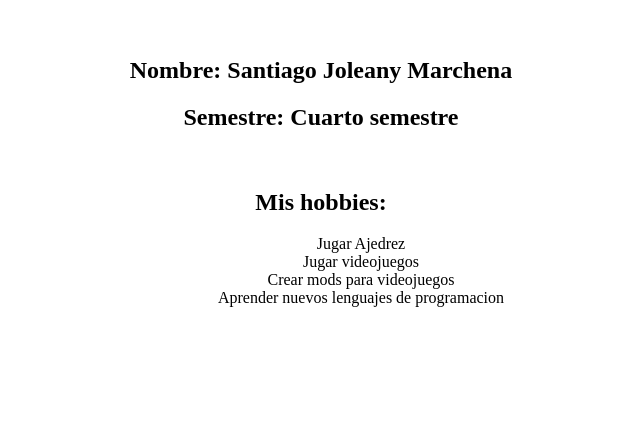
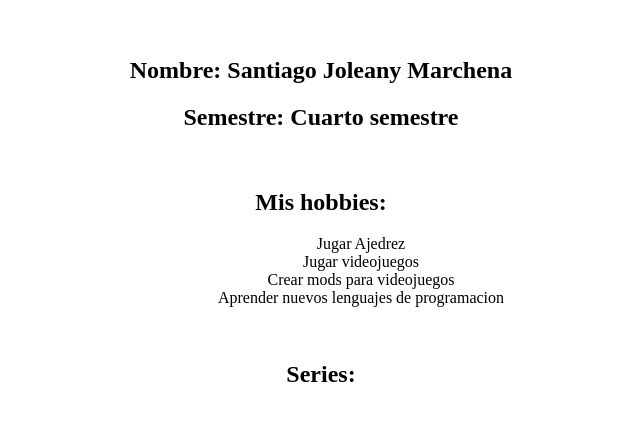
Before and after one commit to SantiJM16/TallerGithub, a plain HTML site: page index.html in a window 1280 px wide. Shown: the part 61-482 px from the top of the page, without its empty margins (319-959 px from the left). Drawn offline with Linux system fonts and the light colour scheme.

Commit message:
Agregé 2 br y h2 con el texto series

```diff
--- a/index.html
+++ b/index.html
@@ -19,6 +19,9 @@
             <ol>Crear mods para videojuegos</ol>
             <ol>Aprender nuevos lenguajes de programacion</ol>
         </ul>
+        <br>
+        <h2>Series: </h2>
+        <br>
     </center>
 </body>
 </html>
```
